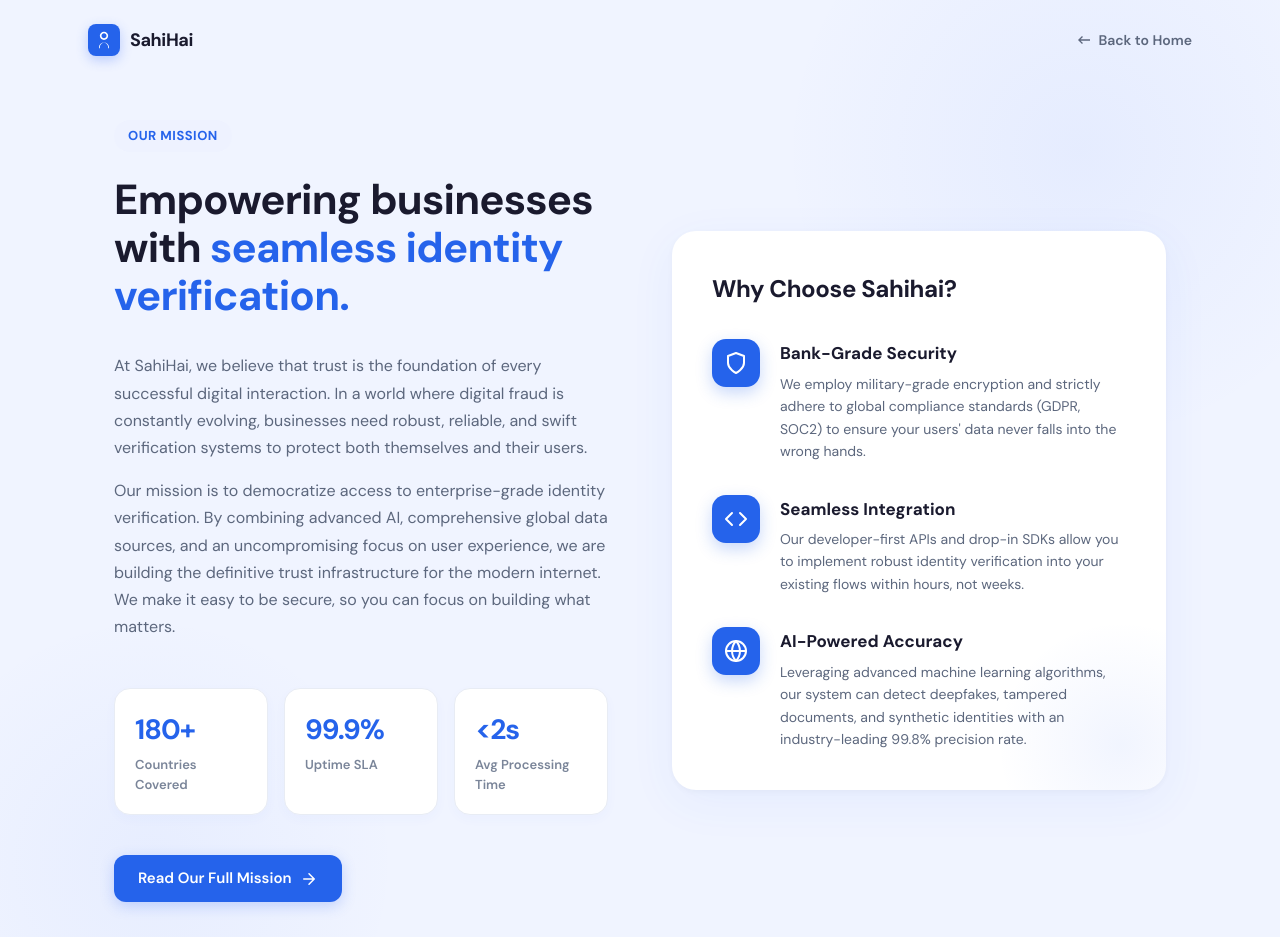
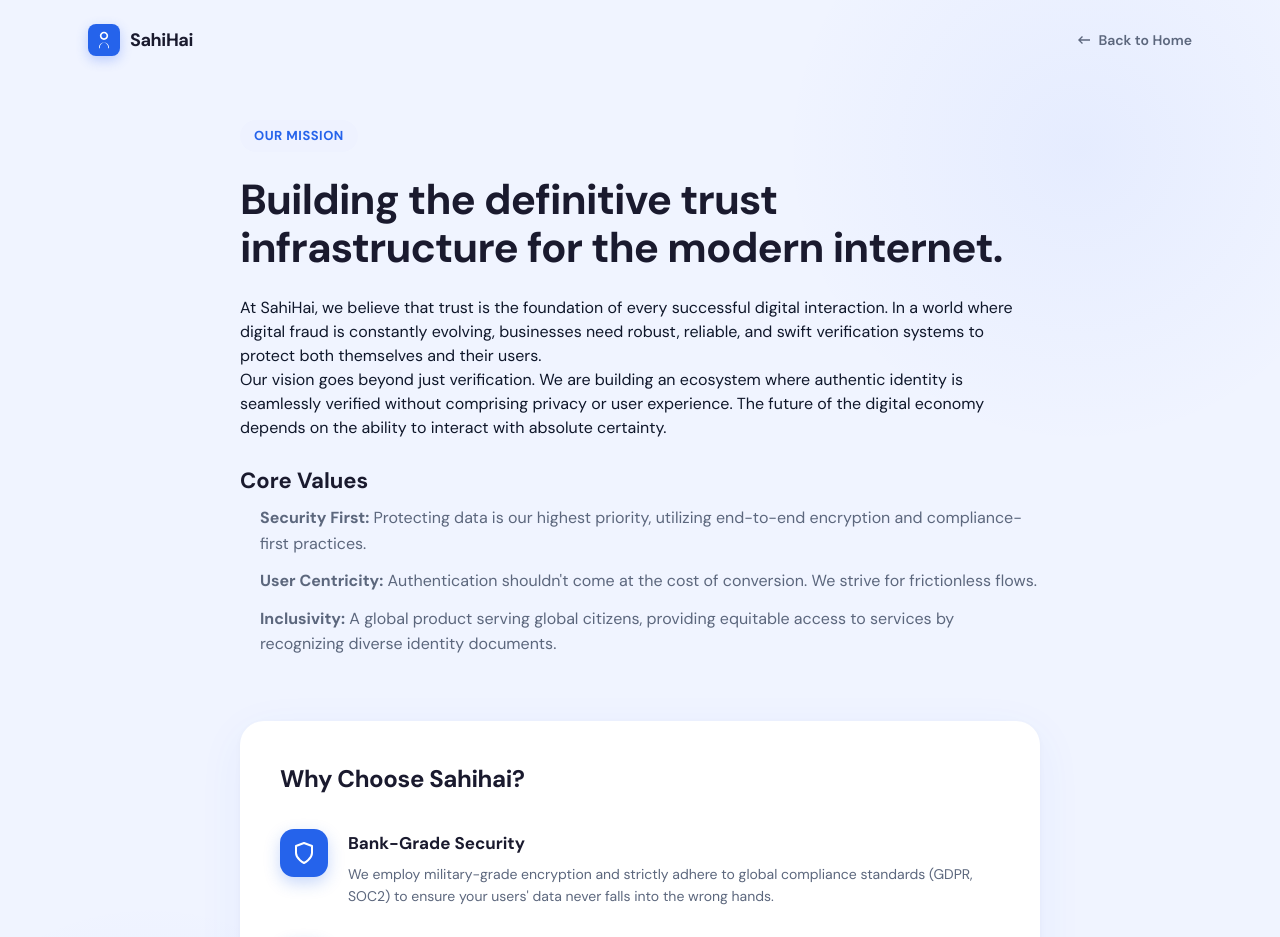
Before and after one commit to zehracodes29/auth2.0, a Next.js app: page /about in a window 1280 px wide. Shown: the top 937 px of the page. Built offline with nearby package versions, Linux system fonts and the light colour scheme.

Commit message:
feat: Implement initial landing page and about page with mission section.

```diff
--- a/src/app/about/mission.tsx
+++ b/src/app/about/mission.tsx
@@ -1,5 +1,3 @@
-import Link from "next/link";
-
 export default function Mission() {
     return (
         <div style={styles.container}>
@@ -10,8 +8,7 @@ export default function Mission() {
 
             {/* Main Statement */}
             <h2 style={styles.heading}>
-                Empowering businesses with
-                <span style={styles.highlight}> seamless identity verification.</span>
+                Building the definitive trust infrastructure for the modern internet.
             </h2>
 
             {/* Description */}
@@ -20,34 +17,21 @@ export default function Mission() {
                     At SahiHai, we believe that trust is the foundation of every successful digital interaction. In a world where digital fraud is constantly evolving, businesses need robust, reliable, and swift verification systems to protect both themselves and their users.
                 </p>
                 <p style={styles.paragraph}>
-                    Our mission is to democratize access to enterprise-grade identity verification. By combining advanced AI, comprehensive global data sources, and an uncompromising focus on user experience, we are building the definitive trust infrastructure for the modern internet. We make it easy to be secure, so you can focus on building what matters.
+                    Our vision goes beyond just verification. We are building an ecosystem where authentic identity is seamlessly verified without comprising privacy or user experience. The future of the digital economy depends on the ability to interact with absolute certainty.
                 </p>
-            </div>
 
-            {/* Stats/Metrics */}
-            <div style={styles.statsGrid}>
-                <div style={styles.statCard}>
-                    <div style={styles.statNumber}>180+</div>
-                    <div style={styles.statLabel}>Countries Covered</div>
-                </div>
-                <div style={styles.statCard}>
-                    <div style={styles.statNumber}>99.9%</div>
-                    <div style={styles.statLabel}>Uptime SLA</div>
-                </div>
-                <div style={styles.statCard}>
-                    <div style={styles.statNumber}>&lt;2s</div>
-                    <div style={styles.statLabel}>Avg Processing Time</div>
-                </div>
-            </div>
-
-            {/* Link to full Mission page */}
-            <div style={styles.btnWrap}>
-                <Link href="/mission" style={styles.missionBtn}>
-                    Read Our Full Mission
-                    <svg width="18" height="18" viewBox="0 0 24 24" fill="none" stroke="currentColor" strokeWidth="2" strokeLinecap="round" strokeLinejoin="round">
-                        <path d="M5 12h14M12 5l7 7-7 7" />
-                    </svg>
-                </Link>
+                <h3 style={styles.subheading}>Core Values</h3>
+                <ul style={styles.list}>
+                    <li style={styles.listItem}>
+                        <strong>Security First:</strong> Protecting data is our highest priority, utilizing end-to-end encryption and compliance-first practices.
+                    </li>
+                    <li style={styles.listItem}>
+                        <strong>User Centricity:</strong> Authentication shouldn't come at the cost of conversion. We strive for frictionless flows.
+                    </li>
+                    <li style={styles.listItem}>
+                        <strong>Inclusivity:</strong> A global product serving global citizens, providing equitable access to services by recognizing diverse identity documents.
+                    </li>
+                </ul>
             </div>
         </div>
     );
@@ -81,63 +65,23 @@ const styles: Record<string, React.CSSProperties> = {
         lineHeight: 1.15,
         letterSpacing: "-0.8px",
     },
-    highlight: {
-        color: "var(--blue)",
+    subheading: {
+        fontSize: 22,
+        fontWeight: 700,
+        color: "#1a1a2e",
+        marginTop: 24,
+        marginBottom: 8,
     },
-    contentWrap: {
+    list: {
+        paddingLeft: 20,
+        margin: 0,
         display: "flex",
         flexDirection: "column",
-        gap: 16,
-        marginTop: 8,
+        gap: 12,
     },
-    paragraph: {
+    listItem: {
         fontSize: 16,
         color: "#5c677d",
-        margin: 0,
-        lineHeight: 1.7,
-    },
-    statsGrid: {
-        display: "grid",
-        gridTemplateColumns: "repeat(auto-fit, minmax(140px, 1fr))",
-        gap: 16,
-        marginTop: 24,
-    },
-    statCard: {
-        background: "#fff",
-        padding: "20px",
-        borderRadius: 16,
-        border: "1px solid #e8ecf4",
-        boxShadow: "0 4px 12px rgba(59,110,248,0.03)",
-        display: "flex",
-        flexDirection: "column",
-        gap: 4,
-    },
-    statNumber: {
-        fontSize: 28,
-        fontWeight: 800,
-        color: "var(--blue)",
-        letterSpacing: "-1px",
-    },
-    statLabel: {
-        fontSize: 13,
-        fontWeight: 600,
-        color: "#7a8599",
-    },
-    btnWrap: {
-        marginTop: 16,
-    },
-    missionBtn: {
-        display: "inline-flex",
-        alignItems: "center",
-        gap: 8,
-        padding: "12px 24px",
-        background: "var(--blue)",
-        color: "#fff",
-        borderRadius: 12,
-        fontSize: 15,
-        fontWeight: 600,
-        textDecoration: "none",
-        transition: "transform 0.2s, box-shadow 0.2s",
-        boxShadow: "0 4px 14px rgba(59,110,248,0.25)",
-    },
+        lineHeight: 1.6,
+    }
 };
--- a/src/app/about/page.tsx
+++ b/src/app/about/page.tsx
@@ -6,12 +6,6 @@ import Link from "next/link";
 import { useEffect, useState } from "react";
 
 export default function AboutPage() {
-    const [isClient, setIsClient] = useState(false);
-
-    useEffect(() => {
-        setIsClient(true);
-    }, []);
-
     return (
         <div style={styles.bg}>
             {/* Subtle background blobs */}
@@ -37,16 +31,12 @@ export default function AboutPage() {
             </div>
 
             <div style={styles.container}>
-                <div style={{ ...styles.grid, ...(isClient && window.innerWidth < 800 ? styles.gridMobile : {}) }}>
-                    {/* Mission Statement - Left */}
-                    <div style={styles.leftCol}>
-                        <Mission />
-                    </div>
+                <div style={styles.contentStack}>
+                    {/* Mission Details */}
+                    <Mission />
 
-                    {/* Why Sahihai - Right */}
-                    <div style={styles.rightCol}>
-                        <WhySahihai />
-                    </div>
+                    {/* Why Sahihai */}
+                    <WhySahihai />
                 </div>
             </div>
         </div>
@@ -129,9 +119,10 @@ const styles: Record<string, React.CSSProperties> = {
     container: {
         flex: 1,
         display: "flex",
+        flexDirection: "column",
         alignItems: "center",
-        justifyContent: "center",
-        padding: "40px 24px 60px",
+        justifyContent: "flex-start",
+        padding: "40px 24px 80px",
         position: "relative",
         zIndex: 1,
         maxWidth: 1100,
@@ -139,25 +130,12 @@ const styles: Record<string, React.CSSProperties> = {
         width: "100%",
         boxSizing: "border-box",
     },
-    grid: {
+    contentStack: {
         display: "flex",
-        flexDirection: "row",
+        flexDirection: "column",
         gap: 64,
         width: "100%",
-        alignItems: "center",
-    },
-    gridMobile: {
-        flexDirection: "column",
-        gap: 48,
-    },
-    leftCol: {
-        flex: "1 1 50%",
-        minWidth: 300,
-    },
-    rightCol: {
-        flex: "1 1 50%",
-        minWidth: 320,
-        display: "flex",
-        justifyContent: "center",
+        maxWidth: 800,
+        alignItems: "stretch",
     },
 };
--- a/src/app/page.tsx
+++ b/src/app/page.tsx
@@ -457,10 +457,9 @@ export default function MainPage() {
 
         <div className="nav-links">
           <a href="/about">About</a>
-          <a href="#">Product</a>
           <a href="/services">Solutions</a>
           <a href="#">Pricing</a>
-          <a href="#">Docs</a>
+          <a href="/login">Login</a>
           <a href="/contact">Contact</a>
         </div>
       </nav>
@@ -498,13 +497,6 @@ export default function MainPage() {
             Our Services
           </a>
 
-          <a href="/login" className="btn-login">
-            <svg width="17" height="17" viewBox="0 0 17 17" fill="none">
-              <rect x="2.5" y="2.5" width="12" height="12" rx="3" stroke="currentColor" strokeWidth="1.6" />
-              <path d="M6.5 8.5h4M9 6l2.5 2.5L9 11" stroke="currentColor" strokeWidth="1.5" strokeLinecap="round" strokeLinejoin="round" />
-            </svg>
-            Sign In
-          </a>
         </div>
 
       </main>
```
